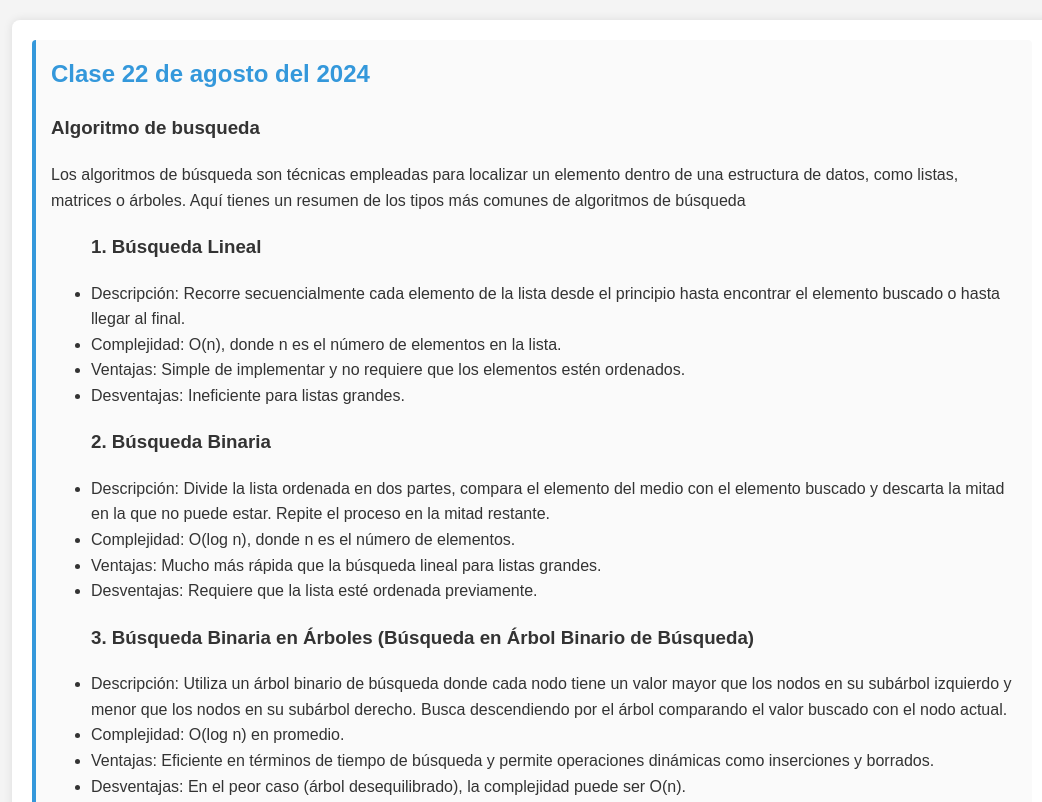
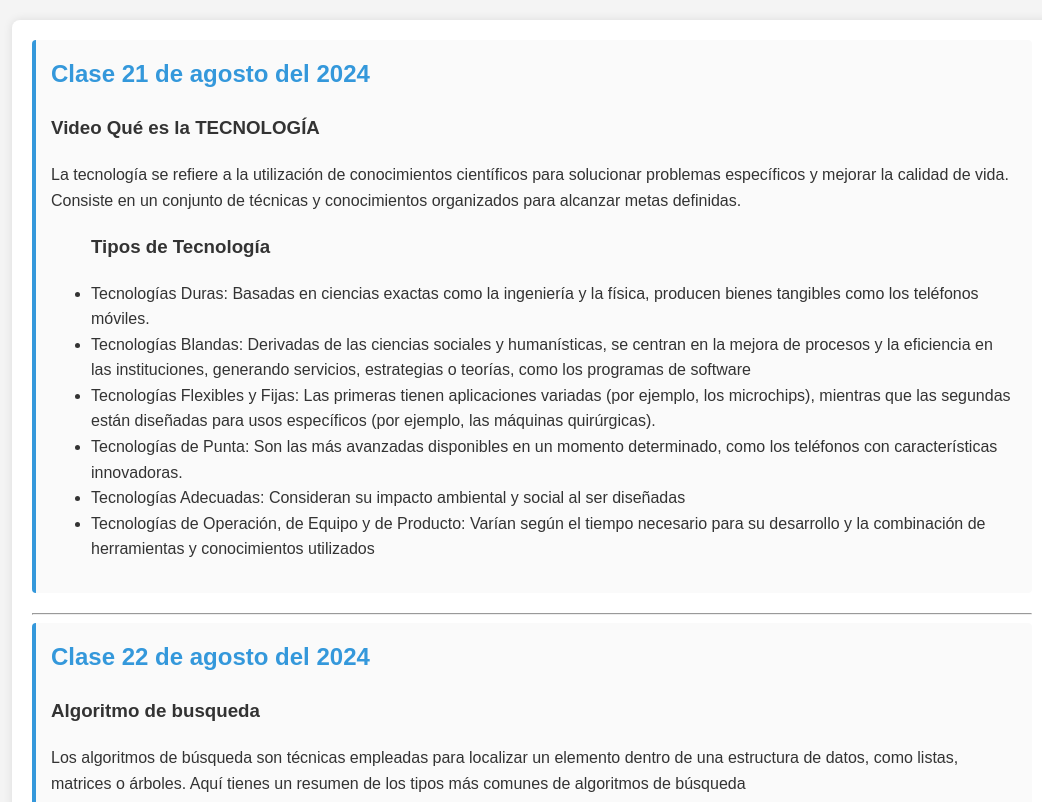
Before and after one commit to LCCollazos/GestionRecursosTec, a plain HTML site: page index.html in a window 1280 px wide. Shown: the top 802 px of the page, without its empty margins (108-1150 px from the left). Drawn offline with Linux system fonts and the light colour scheme.

Commit message:
ajuste clases

```diff
--- a/index.html
+++ b/index.html
@@ -8,6 +8,38 @@
 </head>
 <body>
     <div class="container">
+        <section>
+            <h2>Clase 21 de agosto del 2024</h2>
+            <h3>Video Qué es la TECNOLOGÍA</h3>
+            <p>
+                La tecnología se refiere a la utilización de conocimientos científicos para solucionar problemas específicos y mejorar la calidad de vida. Consiste en un conjunto de técnicas y conocimientos organizados para alcanzar metas definidas.
+            </p>
+            <p>
+                <ul>
+                    <h3>Tipos de Tecnología</h3>
+                    <li>
+                        Tecnologías Duras: Basadas en ciencias exactas como la ingeniería y la física, producen bienes tangibles como los teléfonos móviles.
+                    </li>
+
+                    <li>
+                        Tecnologías Blandas: Derivadas de las ciencias sociales y humanísticas, se centran en la mejora de procesos y la eficiencia en las instituciones, generando servicios, estrategias o teorías, como los programas de software
+                    </li>
+                    <li>
+                        Tecnologías Flexibles y Fijas: Las primeras tienen aplicaciones variadas (por ejemplo, los microchips), mientras que las segundas están diseñadas para usos específicos (por ejemplo, las máquinas quirúrgicas).
+                    </li>
+                    <li>
+                        Tecnologías de Punta: Son las más avanzadas disponibles en un momento determinado, como los teléfonos con características innovadoras.
+                    </li>
+                    <li>
+                        Tecnologías Adecuadas: Consideran su impacto ambiental y social al ser diseñadas
+                    </li>
+                    <li>
+                        Tecnologías de Operación, de Equipo y de Producto: Varían según el tiempo necesario para su desarrollo y la combinación de herramientas y conocimientos utilizados
+                    </li>
+                </ul>
+            </p>
+        </section>
+        <hr>
         <section>
             <h2>Clase 22 de agosto del 2024</h2>
             <h3>Algoritmo de busqueda</h3>
```
